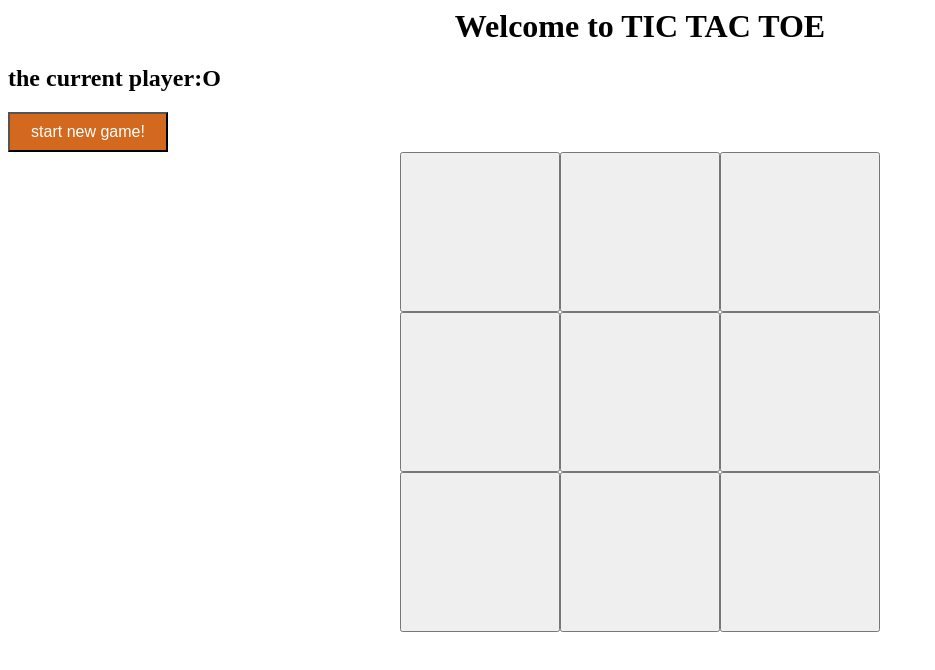
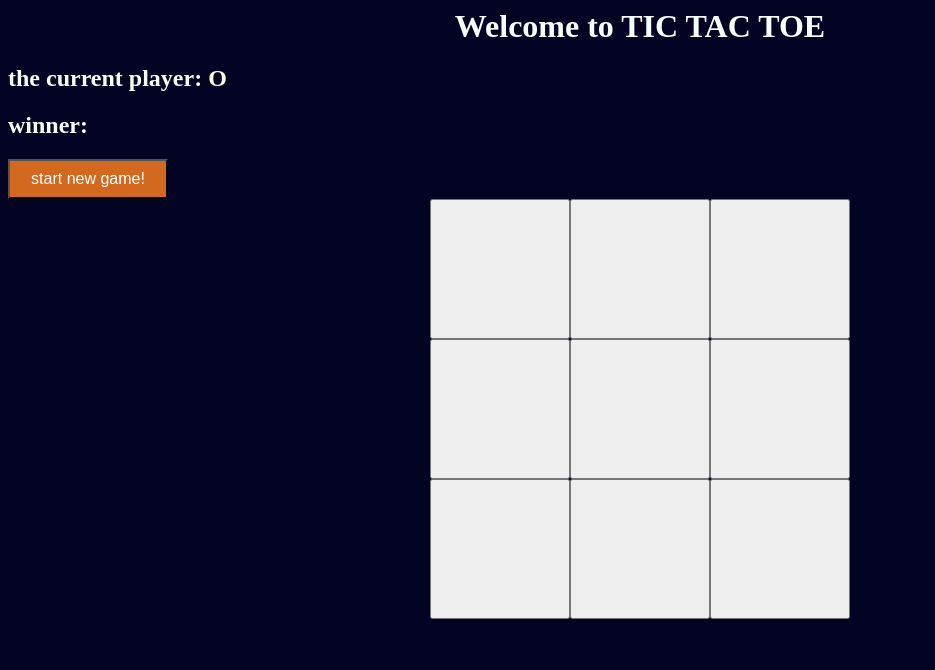
Before and after one commit to SamL1n/Tic-Tac-Toe, an Angular app: page / in a window 1280 px wide. Shown: the top 670 px of the page, without its empty margins (0-935 px from the left). Built offline with nearby package versions, Linux system fonts and the light colour scheme.

Commit message:
change style

```diff
--- a/src/app/component/board/board.component.css
+++ b/src/app/component/board/board.component.css
@@ -1,17 +1,22 @@
 main {
     display: grid;
-    grid-template-columns: 160px 160px 160px;
+    grid-template-columns: 140px 140px 140px;
     justify-content: center;
 }
 
+h2{
+    color: mintcream;
+}
+
 app-square {
-    height: 160px;
-    width: 160px;
+    height: 140px;
+    width: 140px;
 }
 
 #main-title{
     margin: auto;
     width:fit-content;
+    color:mintcream
 }
 
 #restart{
@@ -21,3 +26,11 @@ app-square {
     font-size: medium;
     background-color: chocolate;
 }
+
+.winner{
+    color: indianred;
+}
+
+.current-player{
+    color:lightyellow
+}
--- a/src/app/component/board/board.component.html
+++ b/src/app/component/board/board.component.html
@@ -1,10 +1,25 @@
 <div>
     <h1 id="main-title">Welcome to TIC TAC TOE</h1>
 </div>
+<div>
+    <h2 >
+        the current player:
+        <span class="current-player">
+            {{player}}
+        </span>
+    </h2>
+    <h2 >
+        winner:
+        <span class="winner" *ngIf="winner">
+            {{winner}}
+        </span>
+    </h2>
+</div>
 
-<h2>the current player:{{player}}</h2>
-<button id="restart" (click)="newGame()">start new game!</button>
-<h2 *ngIf="winner">winner:{{winner}}! Congratulation!</h2>
+<div>
+    <button id="restart" (click)="newGame()">start new game!</button>
+</div>
+
 <div>
     <main>
         <app-square *ngFor="let square of squares; let i = index" [value]="square" [ngClass]="{'player-x':square == 'X','player-o':square== 'O'}" (click)="makeMove(i)">
--- a/src/app/component/square/square.component.css
+++ b/src/app/component/square/square.component.css
@@ -1,7 +1,7 @@
 button{
-    width: 160px;
-    height: 160px;
-    font-size: 140px;
+    width: 140px;
+    height: 140px;
+    font-size: 120px;
 }
 
 .player-o{
--- a/src/styles.css
+++ b/src/styles.css
@@ -1 +1,4 @@
 /* You can add global styles to this file, and also import other style files */
+body{
+    background-color: #030424;
+}
```
